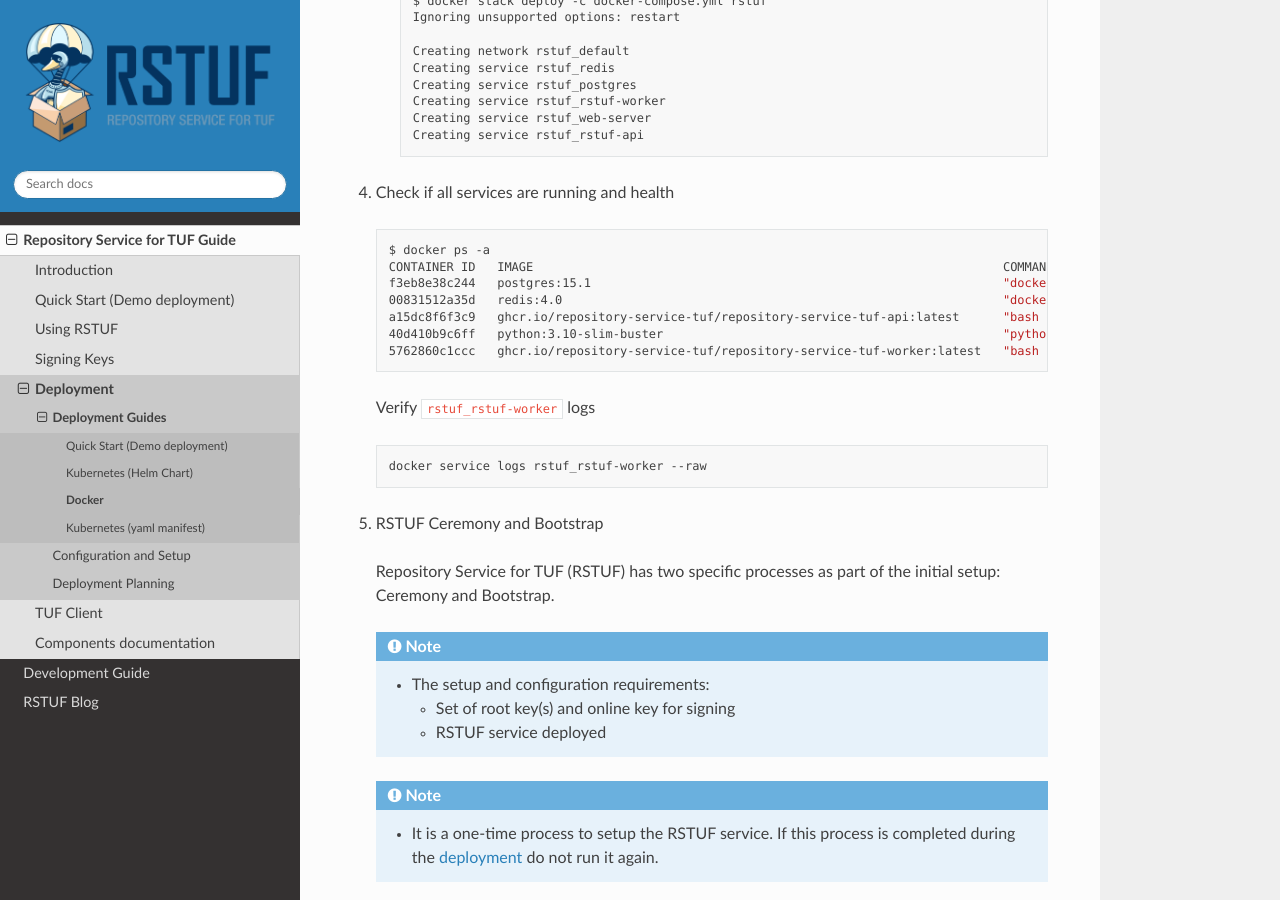
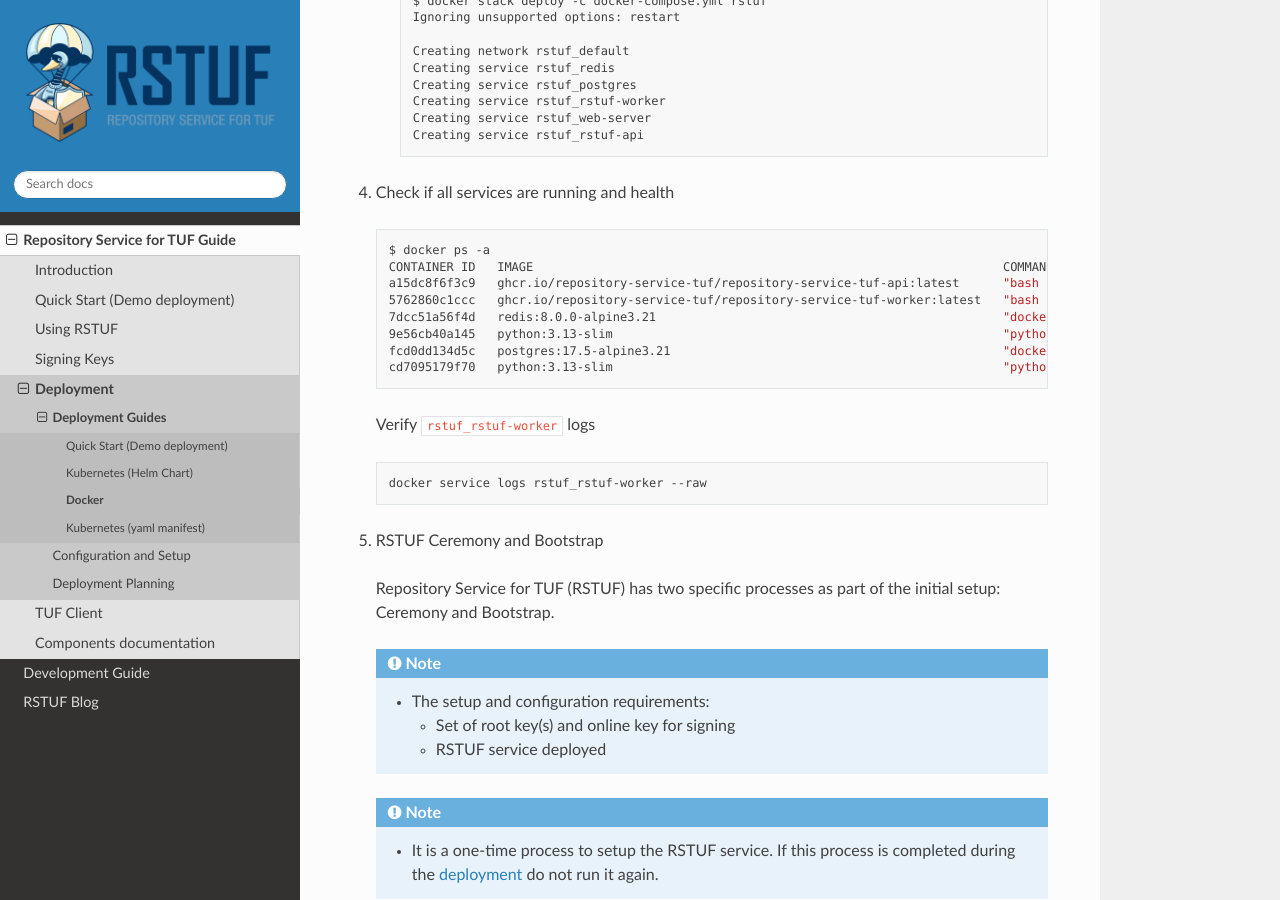
Before and after one commit to repository-service-tuf/repository-service-tuf, a Sphinx documentation site: the page built from docs/source/guide/deployment/guide/docker.rst, in a window 1280 px wide and 900 px high, scrolled down 2952 px. Built offline with Sphinx 7.4.7 and the Read the Docs theme 3.1.0, drawn with Linux system fonts in a browser that asks for light colours; some of the changed text lies outside the part shown.

Commit message:
Updated docker containers
Signed-off-by: Om Biradar <ombiradar04@gmail.com>

```diff
--- a/docker-compose.yml
+++ b/docker-compose.yml
@@ -7,7 +7,7 @@ volumes:
 
 services:
   postgres:
-    image: postgres:15.1
+    image: postgres:17.5-alpine3.21
     ports:
       - "5433:5432"
     environment:
@@ -32,7 +32,7 @@ services:
         condition: service_healthy
 
   web:
-    image: python:3.10-slim-buster
+    image: python:3.13-slim
     command: python -m http.server -d /var/opt/repository-service-tuf/storage 8080
     volumes:
       - repository-service-tuf-storage:/var/opt/repository-service-tuf/storage
@@ -40,7 +40,7 @@ services:
       - "8080:8080"
 
   redis:
-    image: redis:4.0
+    image: redis:8.0.0-alpine3.21
     volumes:
       - repository-service-tuf-redis-data:/data
     ports:
--- a/docs/source/guide/deployment/guide/docker-compose.yml
+++ b/docs/source/guide/deployment/guide/docker-compose.yml
@@ -9,7 +9,7 @@ volumes:
 
 services:
   redis:
-    image: redis:4.0
+    image: redis:8.0.0-alpine3.21
     volumes:
       - rstuf-redis-data:/data
     healthcheck:
@@ -18,7 +18,7 @@ services:
     tty: true
 
   postgres:
-    image: postgres:15.1
+    image: postgres:17.5-alpine3.21
     ports:
       - "5433:5432"
     # DO NOT USE IT IN PRODUCTION. Check the Postgres best practices
@@ -52,7 +52,7 @@ services:
     tty: true
 
   web-server:
-    image: python:3.10-slim-buster
+    image: python:3.13-slim
     command: python -m http.server -d /www 8080
     volumes:
       - rstuf-storage:/www
--- a/docs/source/guide/deployment/guide/docker.rst
+++ b/docs/source/guide/deployment/guide/docker.rst
@@ -102,12 +102,12 @@ Steps
 
       $ docker ps -a
       CONTAINER ID   IMAGE                                                                 COMMAND                  CREATED              STATUS                        PORTS                                                                  NAMES
-      f3eb8e38c244   postgres:15.1                                                         "docker-entrypoint.s…"   59 seconds ago       Up 58 seconds (healthy)       5432/tcp                                                               rstuf_postgres.1.n9bculkxiikst502oneq2y1tl
-      00831512a35d   redis:4.0                                                             "docker-entrypoint.s…"   About a minute ago   Up About a minute (healthy)   6379/tcp                                                               rstuf_redis.1.gy8owq16qa0fbgyklr6ji1hyy
       a15dc8f6f3c9   ghcr.io/repository-service-tuf/repository-service-tuf-api:latest      "bash entrypoint.sh"     About a minute ago   Up About a minute                                                                                    rstuf_rstuf-api.1.o8zmoccz2n4vnxemczlrrg3o9
-      40d410b9c6ff   python:3.10-slim-buster                                               "python -m http.serv…"   About a minute ago   Up About a minute                                                                                    rstuf_web-server.1.s29tparemtrj5tut6l41in8ah
       5762860c1ccc   ghcr.io/repository-service-tuf/repository-service-tuf-worker:latest   "bash entrypoint.sh"     About a minute ago   Up About a minute (healthy)                                                                          rstuf_rstuf-worker.1.aq20wunul0z9lla0nkpo303zn
-
+      7dcc51a56f4d   redis:8.0.0-alpine3.21                                                "docker-entrypoint.s…"   About a minute ago   Up About a minute (healthy)     0.0.0.0:6379->6379/tcp, [::]:6379->6379/tcp                          repository-service-tuf-redis-1
+      9e56cb40a145   python:3.13-slim                                                      "python -m http.serv…"   About a minute ago   Up About a minute               0.0.0.0:8080->8080/tcp, [::]:8080->8080/tcp                          repository-service-tuf-web-1
+      fcd0dd134d5c   postgres:17.5-alpine3.21                                              "docker-entrypoint.s…"   About a minute ago   Up About a minute (healthy)     0.0.0.0:5433->5432/tcp, [::]:5433->5432/tcp                          repository-service-tuf-postgres-1
+      cd7095179f70   python:3.13-slim                                                      "python -V"              About a minute ago   Exited (0) About a minute ago                                                                        repository-service-tuf-rstuf-ft-runner-1
 
   Verify ``rstuf_rstuf-worker`` logs
 
--- a/docs/source/guide/deployment/guide/k8s/deployment.yml
+++ b/docs/source/guide/deployment/guide/k8s/deployment.yml
@@ -22,7 +22,7 @@ spec:
         io.kompose.service: redis
     spec:
       containers:
-        - image: redis:4.0
+        - image: redis:8.0.0-alpine3.21
           livenessProbe:
             exec:
               command:
@@ -71,7 +71,7 @@ spec:
                   key: password
             - name: PGDATA
               value: /var/lib/postgresql/data/rstuf
-          image: postgres:15.1
+          image: postgres:17.5-alpine3.21
           livenessProbe:
             exec:
               command:
```
